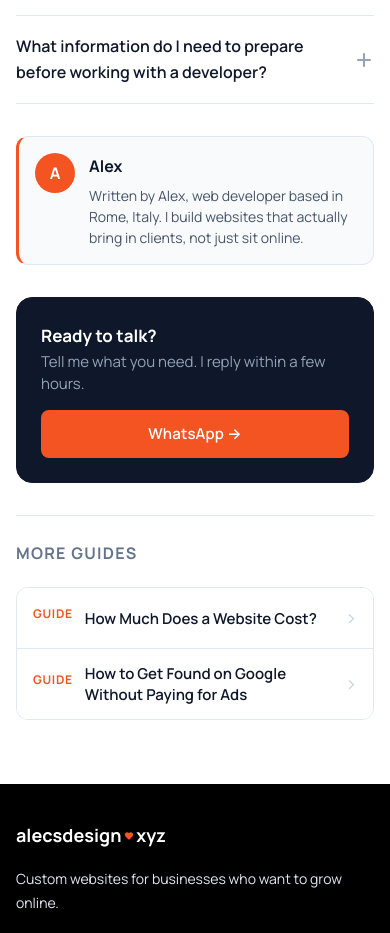
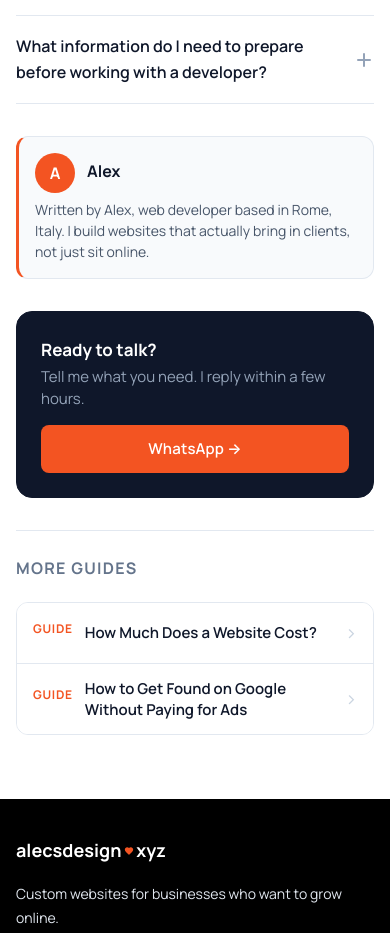
Before and after one commit to ZaZza402/alecsdesign, a React (Vite) app: page /guide/what-your-website-needs in a window 390 px wide. Shown: the part 4160-5093 px from the top of the page. Built offline with nearby package versions, Linux system fonts and the light colour scheme.

Commit message:
fix: author box mobile grid — avatar+name row 1, bio full-width row 2, no clamp

```diff
--- a/src/pages/guides/GuideLayout.css
+++ b/src/pages/guides/GuideLayout.css
@@ -540,29 +540,40 @@
 
 @media (max-width: 640px) {
   .guide-author {
-    flex-direction: row;
-    align-items: flex-start;
-    gap: 0.875rem;
+    display: grid;
+    grid-template-columns: 40px 1fr;
+    grid-template-areas:
+      "avatar name"
+      "bio    bio";
+    column-gap: 0.75rem;
+    row-gap: 0.375rem;
     padding: 1rem;
     border-left: 3px solid #f35422;
     border-top: 1px solid #e2e8f0;
     border-right: 1px solid #e2e8f0;
     border-bottom: 1px solid #e2e8f0;
   }
+  /* Dissolve the wrapper so name + bio become direct grid children */
+  .guide-author__info {
+    display: contents;
+  }
   .guide-author__avatar {
+    grid-area: avatar;
+    align-self: center;
     width: 40px;
     height: 40px;
     font-size: 1rem;
-    flex-shrink: 0;
   }
   .guide-author__name {
+    grid-area: name;
+    align-self: center;
     font-size: 1rem;
   }
   .guide-author__bio {
+    grid-area: bio;
     margin-bottom: 0;
     font-size: 0.875rem;
   }
-  /* Author box is trust only on mobile — the CTA block is the single ask */
   .guide-author__cta {
     display: none;
   }
```
